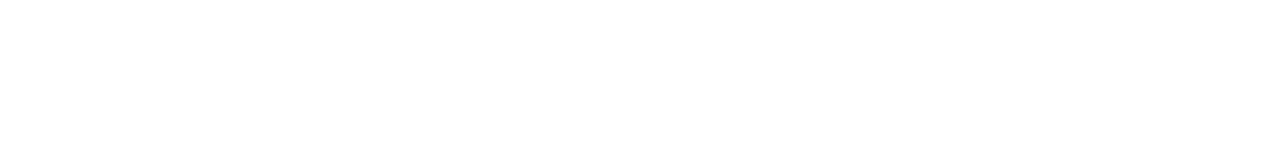
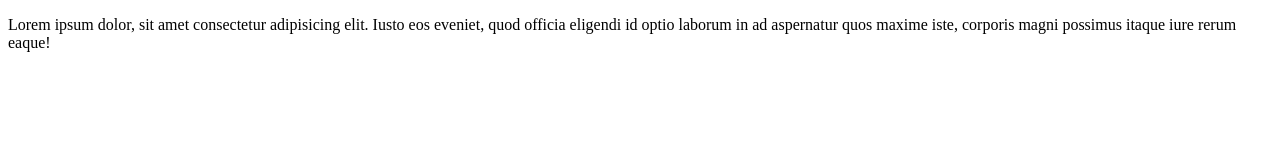
Before and after one commit to yusufamris15/test-remote-v2, a plain HTML site: page index.html in a window 1280 px wide. Drawn offline with Linux system fonts and the light colour scheme.

Commit message:
mengubah index

```diff
--- a/index.html
+++ b/index.html
@@ -7,6 +7,7 @@
     <title>test remote git dengan bikin repo local</title>
 </head>
 <body>
-
+    <p>Lorem ipsum dolor, sit amet consectetur adipisicing elit. Iusto eos eveniet, quod officia eligendi id optio laborum in ad aspernatur quos maxime iste,
+        corporis magni possimus itaque iure rerum eaque!</p>
 </body>
 </html>
```
